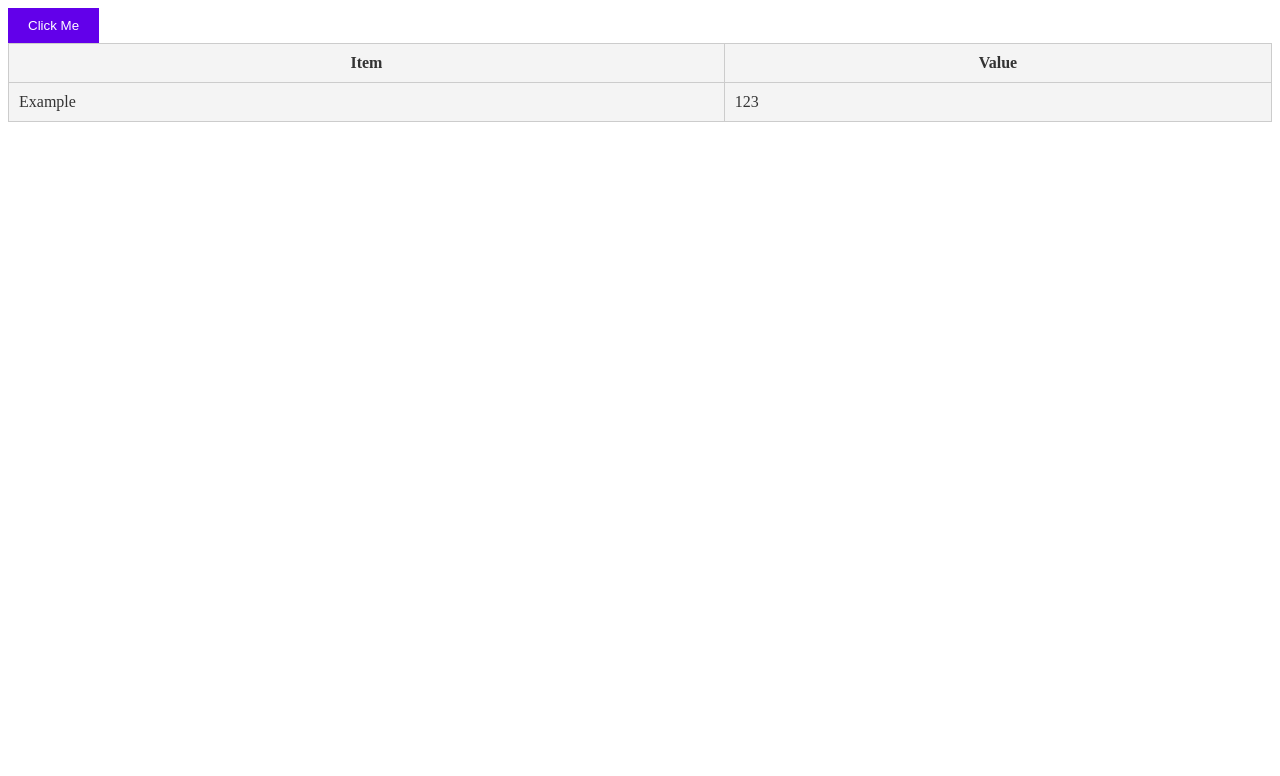
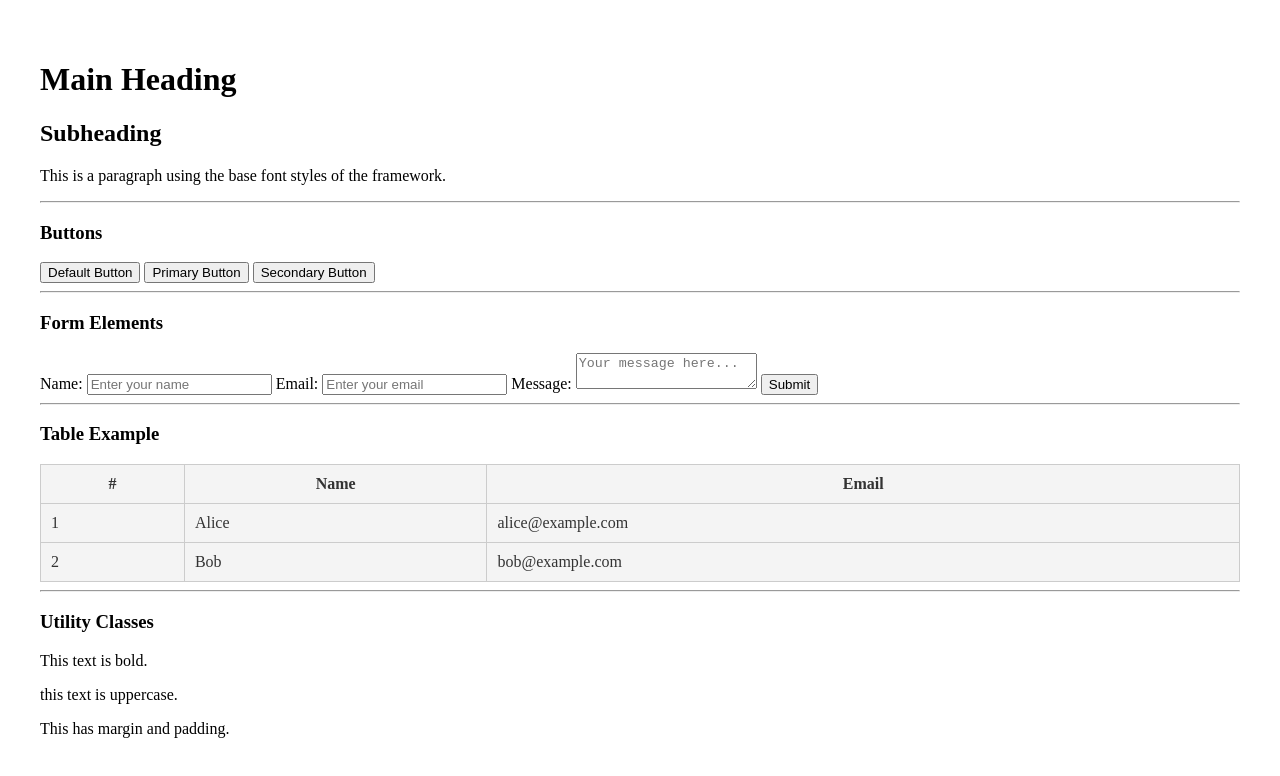
Before and after one commit to eagl0037/CSS-Framework-project, a plain HTML site: page index.html in a window 1280 px wide. Drawn offline with Linux system fonts and the light colour scheme.

Commit message:
Update index.html

```diff
--- a/index.html
+++ b/index.html
@@ -1,16 +1,73 @@
 <!DOCTYPE html>
 <html lang="en">
 <head>
-  <meta charset="UTF-8">
-  <meta name="viewport" content="width=device-width, initial-scale=1.0">
-  <title>Custom CSS Framework</title>
-  <link rel="stylesheet" href="dist/style.css">
+  <meta charset="UTF-8" />
+  <meta name="viewport" content="width=device-width, initial-scale=1.0" />
+  <title>Custom CSS Framework Demo</title>
+  <link rel="stylesheet" href="dist/style.css" />
 </head>
 <body>
-  <button class="button">Click Me</button>
-  <table>
-    <tr><th>Item</th><th>Value</th></tr>
-    <tr><td>Example</td><td>123</td></tr>
-  </table>
+
+  <div class="container" style="padding: 2rem;">
+    <h1>Main Heading</h1>
+    <h2>Subheading</h2>
+    <p>This is a paragraph using the base font styles of the framework.</p>
+
+    <hr />
+
+    <h3>Buttons</h3>
+    <button class="btn">Default Button</button>
+    <button class="btn btn-primary">Primary Button</button>
+    <button class="btn btn-secondary">Secondary Button</button>
+
+    <hr />
+
+    <h3>Form Elements</h3>
+    <form>
+      <label for="name">Name:</label>
+      <input type="text" id="name" placeholder="Enter your name" />
+
+      <label for="email">Email:</label>
+      <input type="email" id="email" placeholder="Enter your email" />
+
+      <label for="message">Message:</label>
+      <textarea id="message" placeholder="Your message here..."></textarea>
+
+      <button type="submit" class="btn btn-primary">Submit</button>
+    </form>
+
+    <hr />
+
+    <h3>Table Example</h3>
+    <table>
+      <thead>
+        <tr>
+          <th>#</th>
+          <th>Name</th>
+          <th>Email</th>
+        </tr>
+      </thead>
+      <tbody>
+        <tr>
+          <td>1</td>
+          <td>Alice</td>
+          <td>alice@example.com</td>
+        </tr>
+        <tr>
+          <td>2</td>
+          <td>Bob</td>
+          <td>bob@example.com</td>
+        </tr>
+      </tbody>
+    </table>
+
+    <hr />
+
+    <h3>Utility Classes</h3>
+    <p class="text-bold">This text is bold.</p>
+    <p class="text-uppercase">this text is uppercase.</p>
+    <p class="m-2 p-2 bg-primary text-white">This has margin and padding.</p>
+  </div>
+
 </body>
 </html>
```
